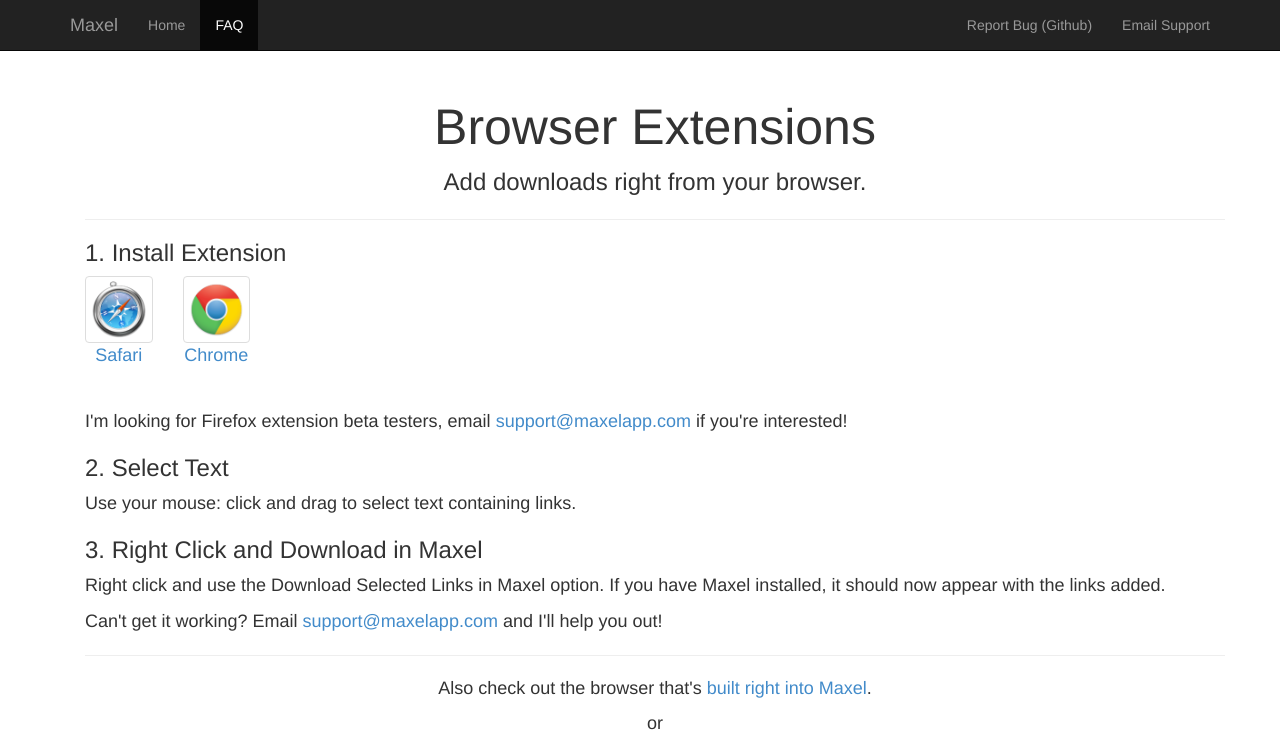
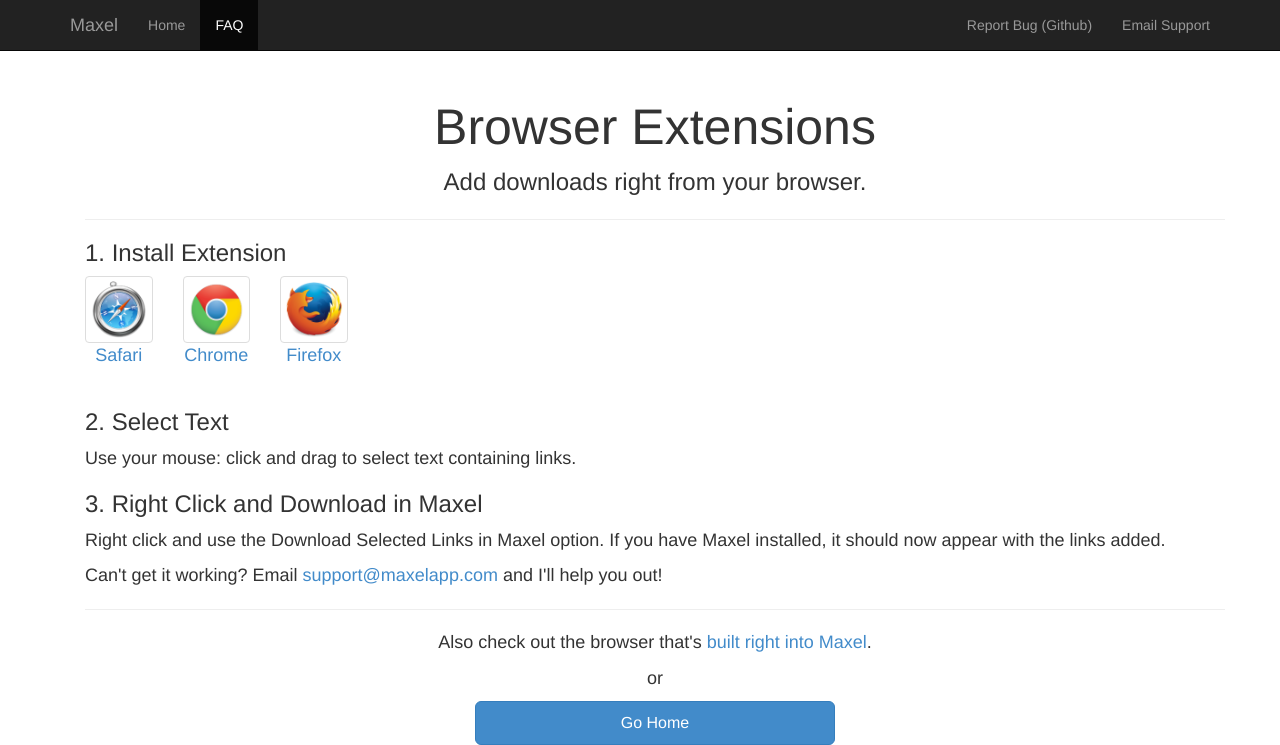
Before and after one commit to maxelapp/maxelapp.github.io, a Jekyll site: the page built from browsers.html, in a window 1280 px wide, cut to the strip 0-745 px from the top of the page. Built offline with Jekyll 4.4.1, drawn with Linux system fonts in a browser that asks for light colours; nearby versions of some CDN libraries.

Commit message:
Release firefox extension

```diff
--- a/browsers.html
+++ b/browsers.html
@@ -23,8 +23,13 @@
         Chrome
       </a>
     </div>
+    <div class="col-sm-1">
+      <a href="https://addons.mozilla.org/en-US/firefox/addon/firefox-to-maxel/">
+        <img class="img-thumbnail" src="images/graphics-09.png"/>
+        Firefox
+      </a>
+    </div>
   </div>
-  <p>I'm looking for Firefox extension beta testers, email <a href="mailto:support@maxelapp.com">support@maxelapp.com</a> if you're interested!</p>
 
   <h3>2. Select Text</h3>
   <p>Use your mouse: click and drag to select text containing links.</p>
```
